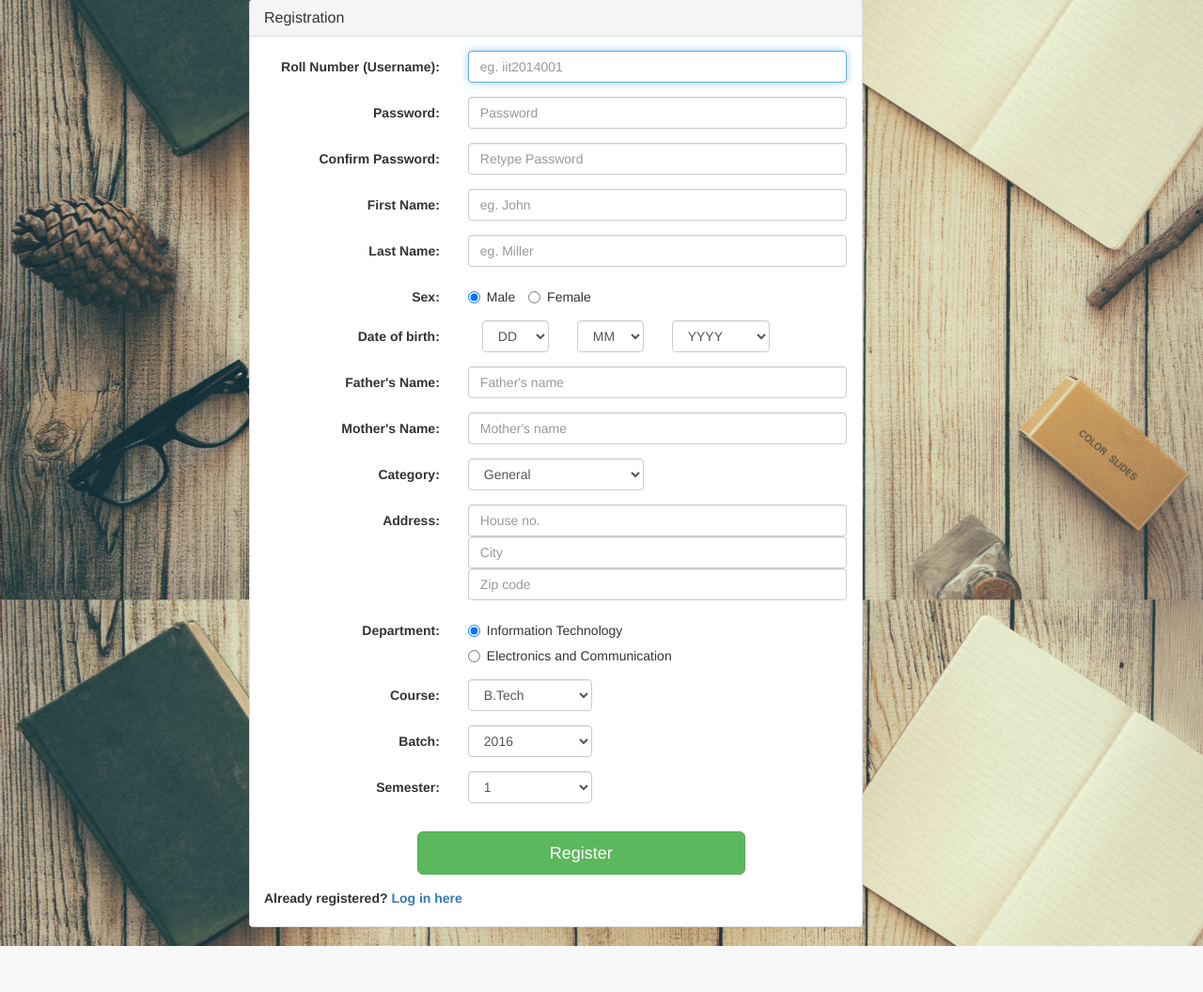
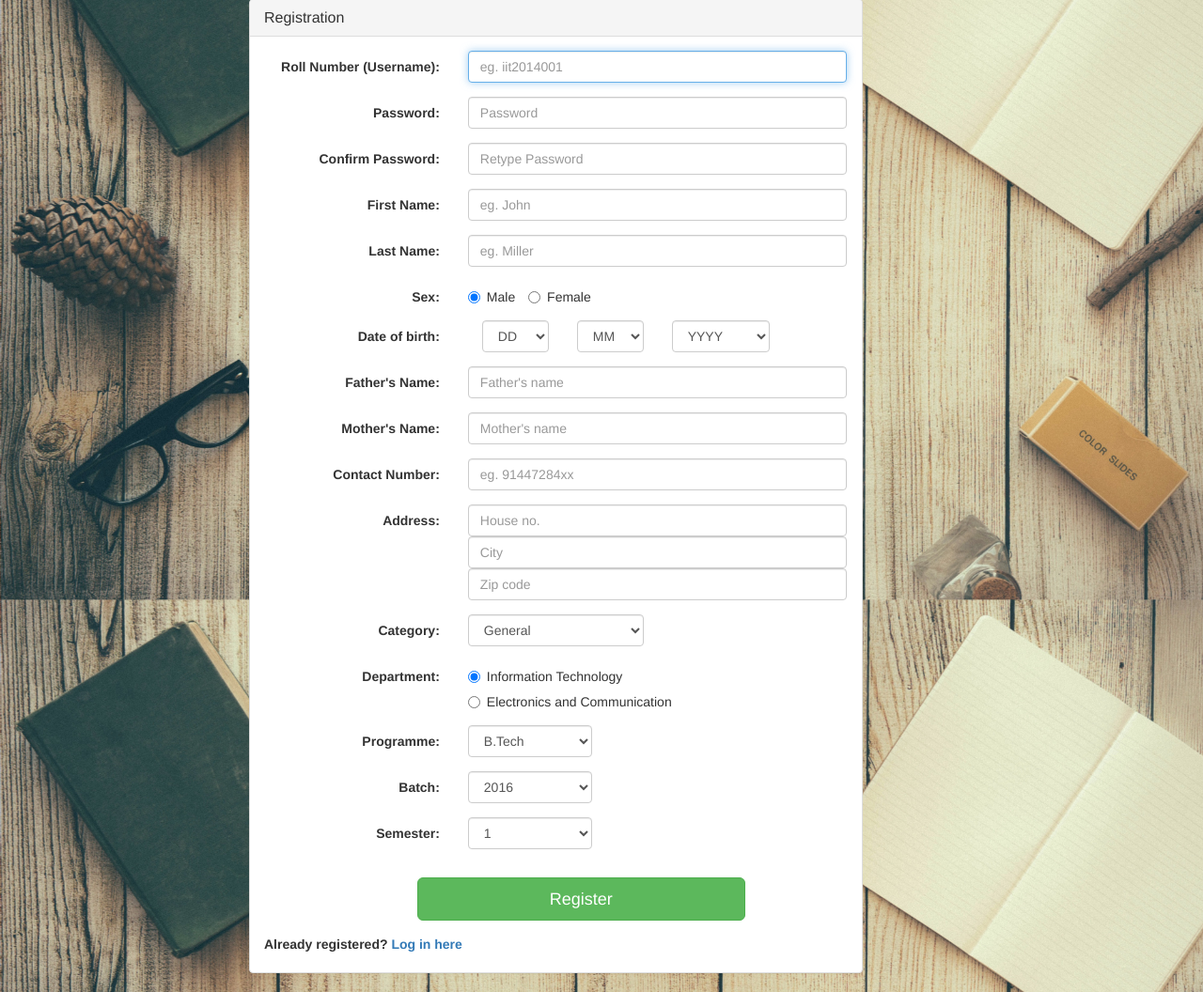
Before and after one commit to shivamgupta1/College-Enrollment-System, a PHP site: page /pages/register.php in a window 1280 px wide. Shown: the part 215-1271 px from the top of the page at 94% size. Before the commit the page ends 1222 px from the top, so only its background shows below. Run offline with PHP 8.4, Linux system fonts and the light colour scheme.

Commit message:
Added contact_number field

```diff
--- a/database.sql
+++ b/database.sql
@@ -13,6 +13,8 @@ create table users (
 		father varchar(60),
 		mother varchar(60),
 
+		contact_number numeric(11),
+
 
 		address_1 varchar(60),
 		address_2 varchar(60),
@@ -22,7 +24,7 @@ create table users (
 
 		department varchar(60),
 
-		course varchar(20),
+		programme varchar(20),
 
 		batch varchar(10),
 
--- a/includes/login_db.php
+++ b/includes/login_db.php
@@ -39,12 +39,13 @@
 				$year_dob = $values['year_dob'];
 				$father = $values['father'];
 				$mother = $values['mother'];
+				$contact_number = $values['contact_number'];
 				$address_1 = $values['address_1'];
 				$address_2 = $values['address_2'];
 				$address_3 = $values['address_3'];
 				$category = $values['category'];
 				$department = $values['department'];
-				$course = $values['course'];
+				$programme = $values['programme'];
 				$batch = $values['batch'];
 				$semester = $values['semester'];
 				$password = $values['password'];
@@ -73,8 +74,8 @@
 				$query = "insert into $table_name
 							values ( '".$rollno."', '".$fname."', '".$lname."', '".$sex."', '".
 									$date_dob."', '".$month_dob."', '".$year_dob."', '".$father."', '".
-									$mother."', '".$address_1."', '".$address_2."', '".$address_3."', '".$category."', '".
-									$department."', '".$course."', '".$batch."', '".
+									$mother."', '".$contact_number."', '".$address_1."', '".$address_2."', '".$address_3."', '".$category."', '".
+									$department."', '".$programme."', '".$batch."', '".
 									$semester."', '".$password."', '".$regdate."')";
 
 				$result = $this->db->query($query);
--- a/pages/register.php
+++ b/pages/register.php
@@ -159,6 +159,20 @@
 									</div>
 								</div>
 								<div class="form-group">
+									<label class="col-sm-4 control-label">Contact Number: </label>
+									<div class="col-sm-8">
+										<input class="form-control" placeholder="eg. 91447284xx" type="text" name="contact_number"/>
+									</div>
+								</div>
+								<div class="form-group">
+									<label class="col-sm-4 control-label">Address: </label>
+									<div class="col-sm-8">
+										<input class="form-control" placeholder="House no." type="text" name="address_1" />
+										<input class="form-control" placeholder="City" type="text" name="address_2" />
+										<input class="form-control" placeholder="Zip code" type="text" name="address_3" />
+									</div>
+								</div>
+								<div class="form-group">
 									<label class="col-sm-4 control-label">Category: </label>
 									<div class="col-sm-4">
 										<select class="form-control"name="category">
@@ -167,14 +181,6 @@
 											<option value="ST">ST</option>
 											<option value="OBC-NCL">OBC-NCL</option>
 										</select>
-									</div>
-								</div>
-								<div class="form-group">
-									<label class="col-sm-4 control-label">Address: </label>
-									<div class="col-sm-8">
-										<input class="form-control" placeholder="House no." type="text" name="address_1" />
-										<input class="form-control" placeholder="City" type="text" name="address_2" />
-										<input class="form-control" placeholder="Zip code" type="text" name="address_3" />
 									</div>
 								</div>
 								<div class="form-group">
@@ -193,9 +199,9 @@
 									</div>
 								</div>
 								<div class="form-group">
-									<label class="col-sm-4 control-label">Course: </label>
+									<label class="col-sm-4 control-label">Programme: </label>
 									<div class="col-sm-3">
-										<select class="form-control" name="course">
+										<select class="form-control" name="programme">
 											<option value="B.Tech">B.Tech</option>
 											<option value="M.tech">M.Tech</option>
 											<option value="B.Tech-M.Tech Dual">B.Tech-M.Tech Dual</option>
```
